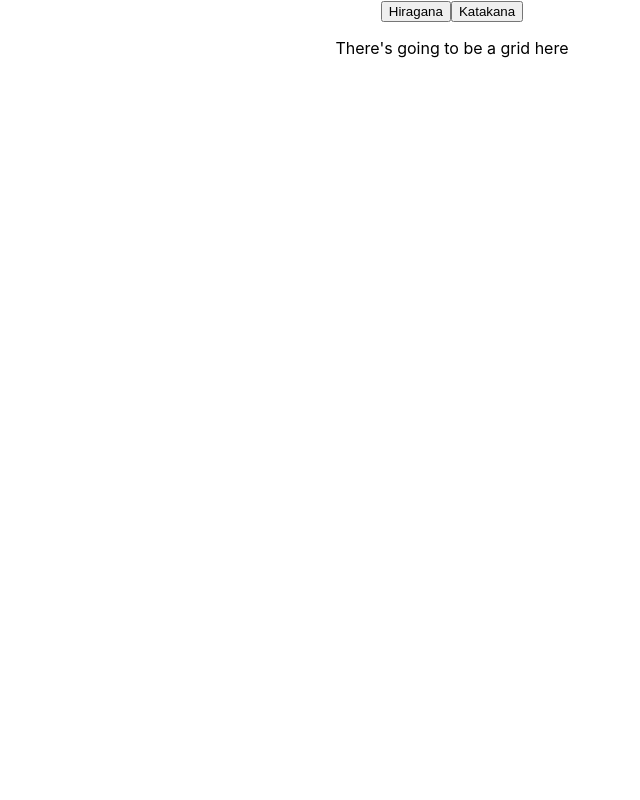
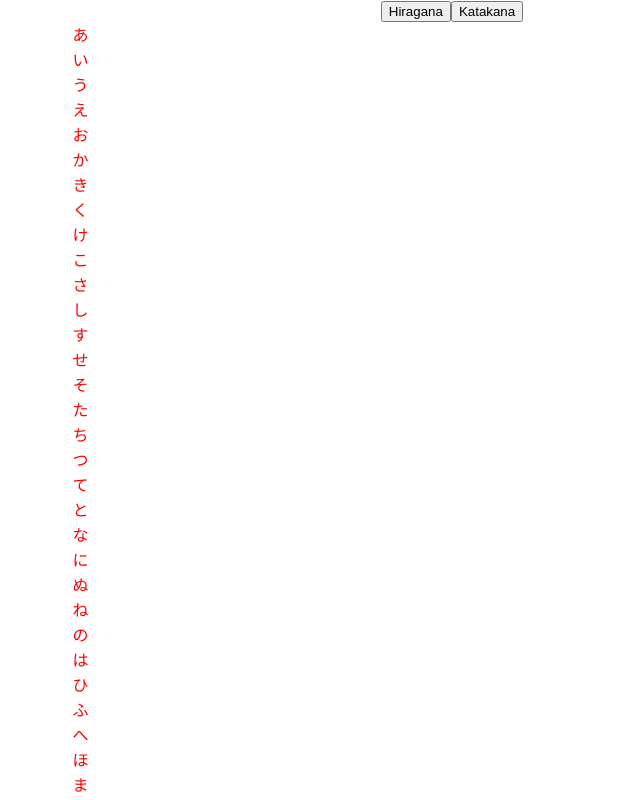
Before and after one commit to thomgardiner/hirakana, a React (Create React App) app: page / in a window 1280 px wide. Both pictures are taken after a click on the button "Hiragana". Shown: the top 800 px of the page, without its empty margins (188-828 px from the left). Built offline with nearby package versions, Linux system fonts and the light colour scheme.

Commit message:
data rendering on page, no styling

```diff
--- a/src/App.js
+++ b/src/App.js
@@ -14,10 +14,6 @@ const App = props => {
   const [dataSet, setDataSet] = useState('default');
   const [totalQuestions, setTotal] = useState('0');
 
-  const setData = (data) => {
-    setDataSet(data);
-  }
-
   const groupBy = (amountOfItemsPerGroup, items) => {
     var groups = [],
       group,
@@ -32,13 +28,23 @@ const App = props => {
 const hiragana = groupBy(5, hiraganaImport);
 const katakana = groupBy(5, katakanaImport);
 
+const setData = (data) => {
+  if(data === 'hiragana'){
+    setDataSet(hiragana);
+  }
+  else if(data === 'katakana'){
+    setDataSet(katakana);
+  }
+}
+
+
   return (
       <div className="App">
         {/* OPTIONS */}
         {currentStep === 'start' ?
         <OptionWindow setData={setData} /> : null}
           {dataSet !== "default" ?
-            <OptionGrid /> : null
+            <OptionGrid data={dataSet} /> : null
           }
 
 
--- /dev/null
+++ b/src/component/OptionGrid.css
@@ -0,0 +1,11 @@
+.options-grid{
+    width: 60%;
+    height: 50%;
+    margin: auto;
+}
+
+.character-square{
+    width: 25px;
+    height: 25px;
+    color: red;
+}
--- a/src/component/OptionGrid.js
+++ b/src/component/OptionGrid.js
@@ -1,11 +1,23 @@
 import React, {useState} from 'react';
+import './OptionGrid.css';
 
 
 const OptionGrid= props => {
 
    return(
       <div className="options-grid">
-          <p> There's going to be a grid here </p>
+
+
+
+        {props.data.map((row, index) => (
+
+          <div className="characterContainer" key={index}>
+            {row.map((item, index1) => (
+                    <div className="character-square" key={index + "_" + index1}> {row[index1].character}
+                   </div>
+            ))}
+        </div>
+        ))}
       </div>
     )
 
```
